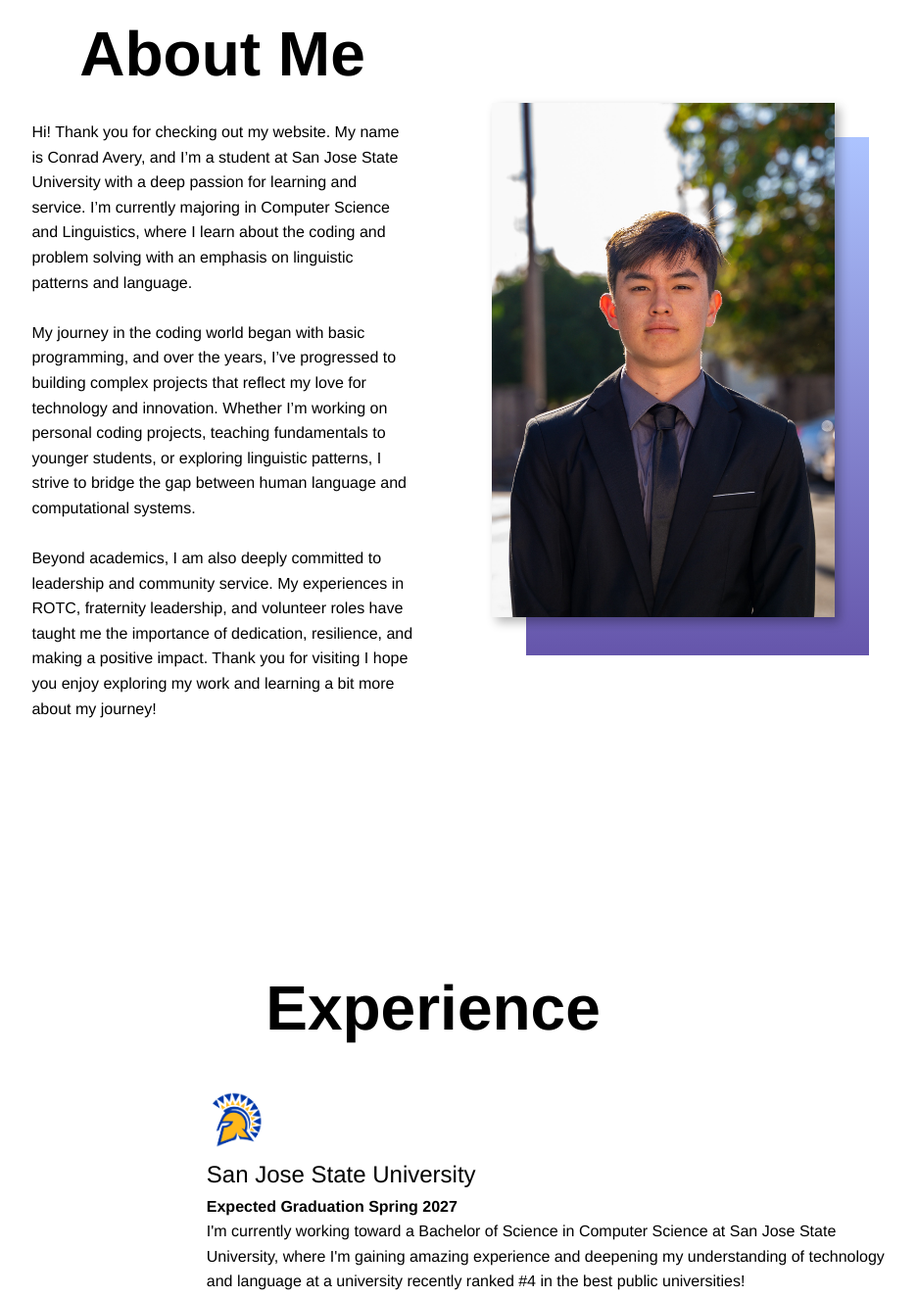
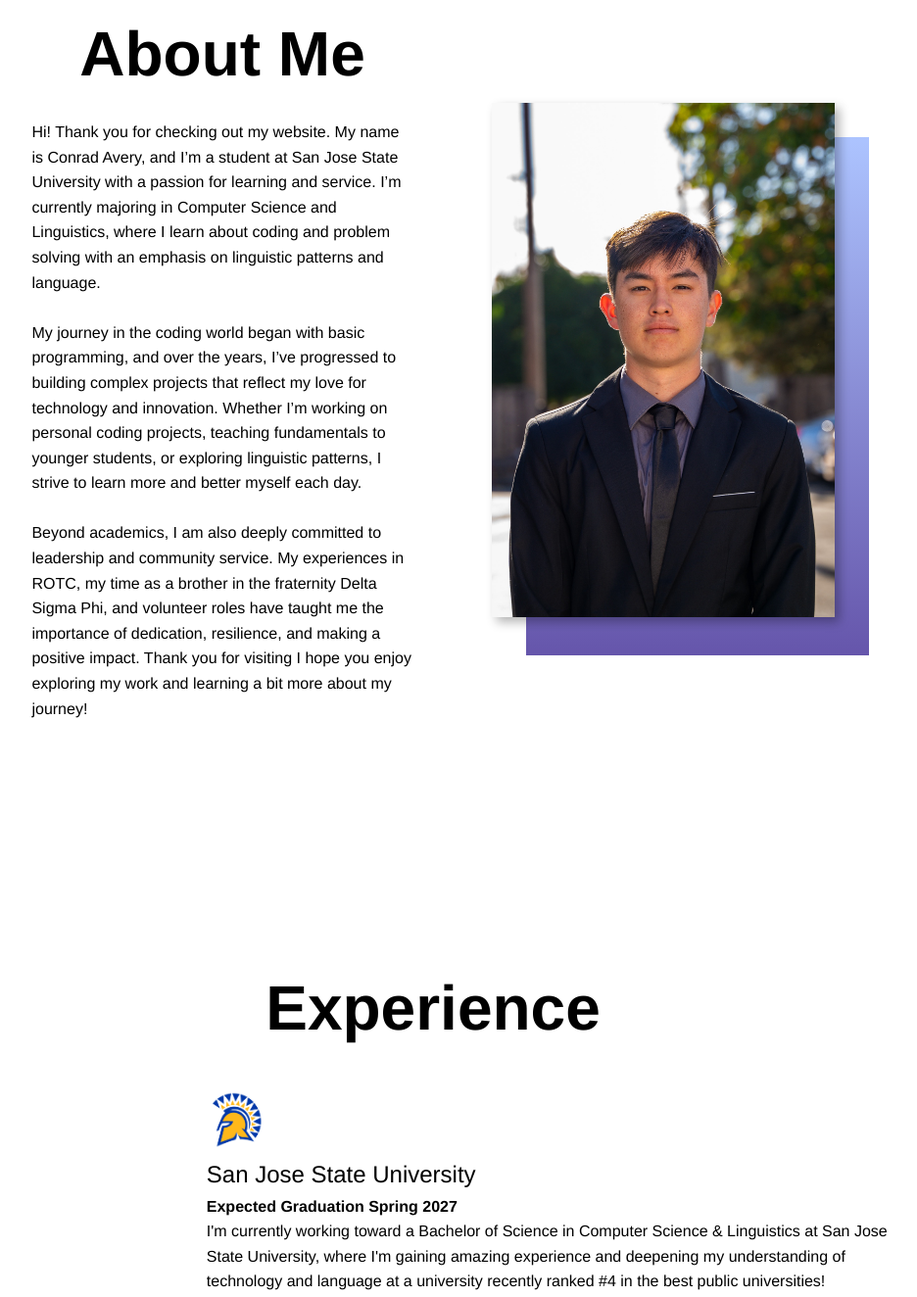
Before and after one commit to conradavery/conradavery.github.io, a plain HTML site: page index.html in a window 1280 px wide. Shown: the part 1000-2324 px from the top of the page at 98% size, without its empty margins (198-1134 px from the left). Drawn offline with nearby package versions, Linux system fonts and the light colour scheme.

```diff
--- a/index.html
+++ b/index.html
@@ -67,9 +67,9 @@
         <div class="about-me-info">
             <div class="about-me-text">
                 <h2 class="about-title">About Me</h2>
-                <p>Hi! Thank you for checking out my website. My name is Conrad Avery, and I’m a student at San Jose State University with a deep passion for learning and service. I’m currently majoring in Computer Science and Linguistics, where I learn about the coding and problem solving with an emphasis on linguistic patterns and language.
-                    <br><br>My journey in the coding world began with basic programming, and over the years, I’ve progressed to building complex projects that reflect my love for technology and innovation. Whether I’m working on personal coding projects, teaching fundamentals to younger students, or exploring linguistic patterns, I strive to bridge the gap between human language and computational systems.
-                    <br><br>Beyond academics, I am also deeply committed to leadership and community service. My experiences in ROTC, fraternity leadership, and volunteer roles have taught me the importance of dedication, resilience, and making a positive impact. Thank you for visiting I hope you enjoy exploring my work and learning a bit more about my journey!
+                <p>Hi! Thank you for checking out my website. My name is Conrad Avery, and I’m a student at San Jose State University with a passion for learning and service. I’m currently majoring in Computer Science and Linguistics, where I learn about coding and problem solving with an emphasis on linguistic patterns and language.
+                    <br><br>My journey in the coding world began with basic programming, and over the years, I’ve progressed to building complex projects that reflect my love for technology and innovation. Whether I’m working on personal coding projects, teaching fundamentals to younger students, or exploring linguistic patterns, I strive to learn more and better myself each day.
+                    <br><br>Beyond academics, I am also deeply committed to leadership and community service. My experiences in ROTC, my time as a brother in the fraternity Delta Sigma Phi, and volunteer roles have taught me the importance of dedication, resilience, and making a positive impact. Thank you for visiting I hope you enjoy exploring my work and learning a bit more about my journey!
                 </p>
             </div>
             <div class="about-me-img">
@@ -93,7 +93,7 @@
                             <img src="assets/San-Jose-State-Spartans-logo.png"alt="">
                             <h2><a href="https://www.sjsu.edu/" target="_blank">San Jose State University</a></h2>
                             <h4>Expected Graduation Spring 2027</h4>
-                            <p>I'm currently working toward a Bachelor of Science in Computer Science at San Jose State University,
+                            <p>I'm currently working toward a Bachelor of Science in Computer Science & Linguistics at San Jose State University,
                                 where I'm gaining amazing experience
                                 and deepening my understanding of technology and language
                                 at a university recently ranked #4 in the best public universities!</p>
```
